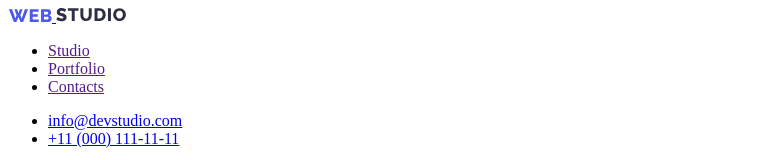
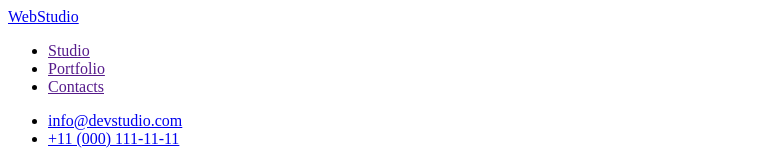
Before and after one commit to vikital/goit-markup-hw-01, a plain HTML site: page index.html in a window 1280 px wide. Shown: the top 160 px of the page, without its empty margins (0-759 px from the left). Drawn offline with Linux system fonts and the light colour scheme.

Commit message:
Logo-Text

```diff
--- a/index.html
+++ b/index.html
@@ -8,10 +8,7 @@
   </head>
   <body>
     <header>
-      <a href="./index.html">
-        <img src="./images/Web.svg" alt="Web" />
-        <img src="./images/Studio.svg" alt="Studio" />
-      </a>
+      <a href="./index.html"> WebStudio </a>
       <nav>
         <ul>
           <li><a href="">Studio</a></li>
@@ -125,10 +122,7 @@
       </section>
     </main>
     <footer>
-      <a href="./index.html">
-        <img src="./images/Web.svg" alt="Web" />
-        <img src="./images/Studio.svg" alt="Studio" />
-      </a>
+      <a href="./index.html"> WebStudio </a>
       <p>
         Increase the flow of customers and sales for your business with digital
         marketing & growth solutions.
```
Also changed, not shown: images/Studio.svg (deleted), images/Web.svg (deleted).
